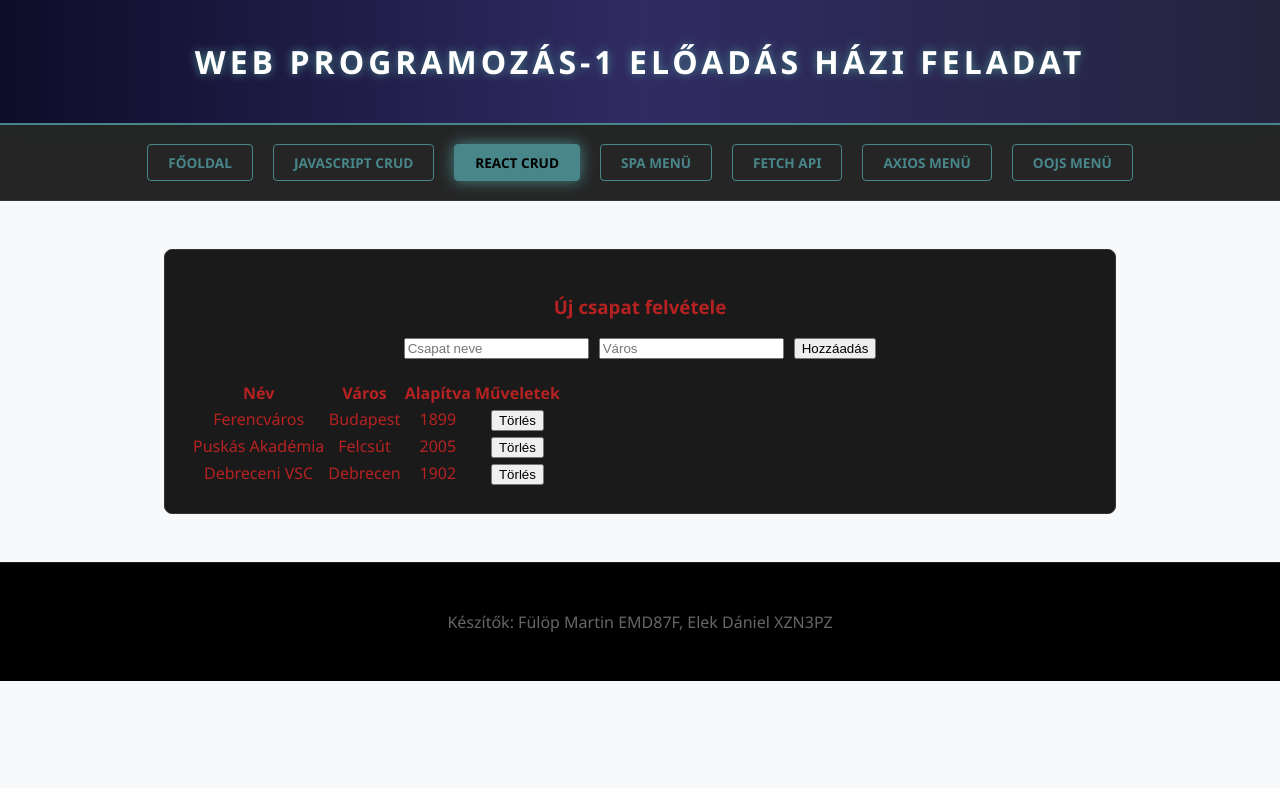
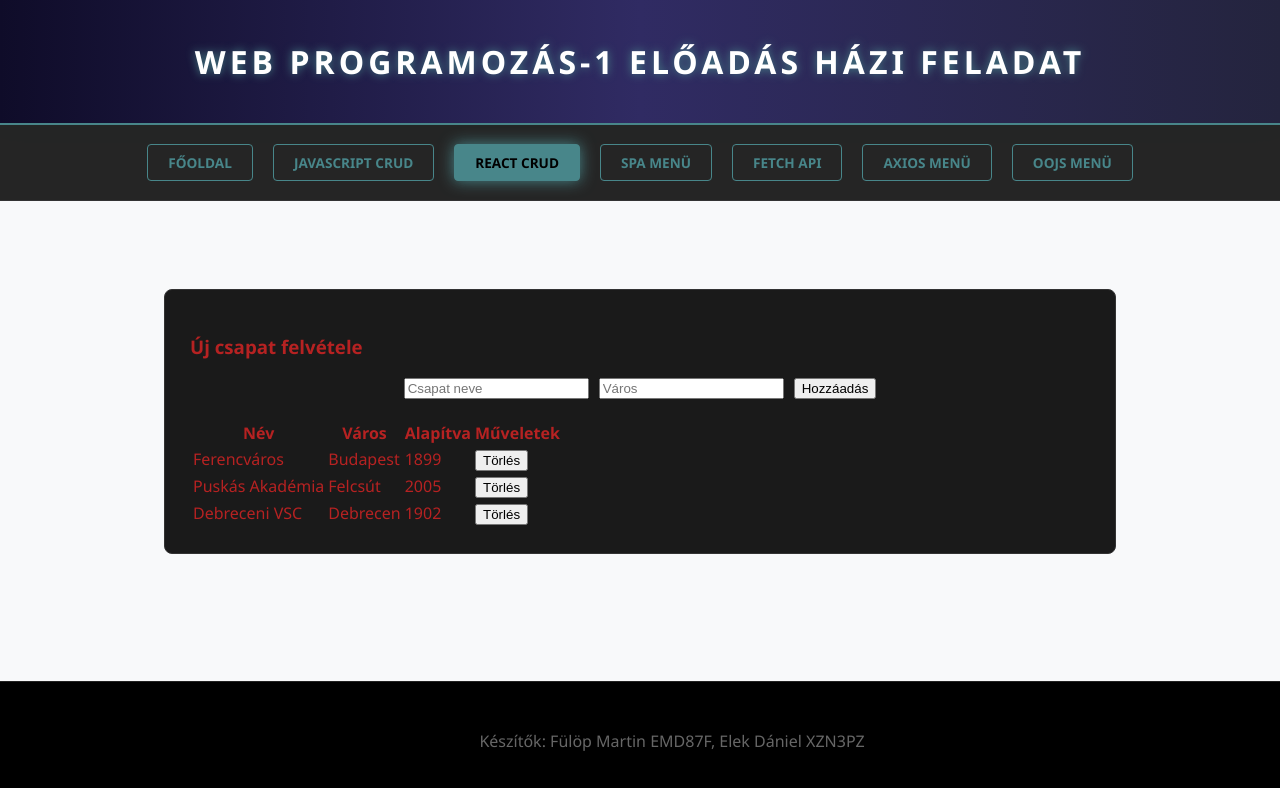
Before and after one commit to elekdaniel67/WebProg-el-ad-s-beadand-, a React (Vite) app in the folder WEB-REACT/: page / in a window 1280 px wide. Shown: the top 788 px of the page. Built offline with nearby package versions, Linux system fonts and the light colour scheme.

Commit message:
footer véglegesítése

```diff
--- a/WEB-REACT/src/App.css
+++ b/WEB-REACT/src/App.css
@@ -8,6 +8,7 @@
 
             html, body {
                 height: 100%;
+                margin: 0;
             }
 
             body{
@@ -75,11 +76,14 @@
             }
 
             main {
-                flex: 1;
+                flex: 1 0 auto;
+                display: flex;
+                flex-direction: column;
+                justify-content: center;
                 max-width: 1000px;
-                margin: 3rem auto;
-                padding: 0 20px;
-                text-align: center;
+                margin: 3rem auto 100px auto;
+                padding: 20px;
+                width: 100%;
             }
 
             .hero {
@@ -134,7 +138,9 @@
                 text-align: center;
                 padding: 2rem;
                 border-top: 1px solid #222;
-                margin-top: auto;
+                position: fixed;
+                bottom: 0;
+                width: 100%;
             }
 
             footer h2 {
```
